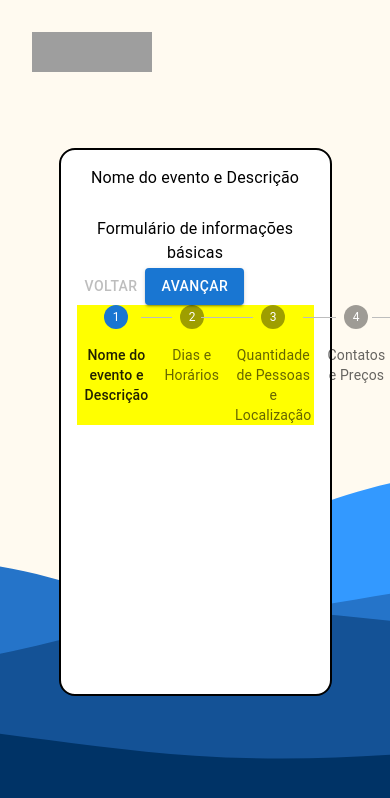
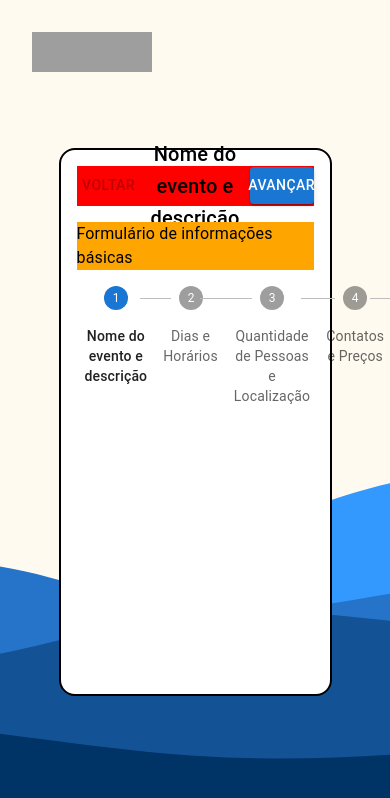
Before and after one commit to thiagoisdead/frontend, a Next.js app: page /events/createEvent in a window 390 px wide. Shown: the top 798 px of the page. Built offline with nearby package versions, Linux system fonts and the light colour scheme; grey boxes are pictures that could not be loaded.

Commit message:
refatoração de box para grid, para responsividade

```diff
--- a/src/app/events/createEvent/page.tsx
+++ b/src/app/events/createEvent/page.tsx
@@ -1,12 +1,12 @@
 'use client'
-import { Box, Button, Step, StepLabel, Stepper, TextField, Typography } from '@mui/material';
+import { Box, Button, FormControl, Step, StepButton, StepLabel, Stepper, TextField, Typography } from '@mui/material';
 import { useState } from 'react';
 import '../../styles/events.css'
 import { Grid } from '@mui/system';
 import Image from 'next/image';
 import { useRouter } from 'next/navigation';
 
-const steps = ['Nome do evento e Descrição', 'Dias e Horários', 'Quantidade de Pessoas e Localização', 'Contatos e Preços', 'Proibições', 'Adicionais opcionais', 'Finalização'];
+const steps = ['Nome do evento e descrição', 'Dias e Horários', 'Quantidade de Pessoas e Localização', 'Contatos e Preços', 'Proibições', 'Adicionais opcionais', 'Finalização'];
 
 export default function EventStepper() {
   const [activeStep, setActiveStep] = useState(0);
@@ -21,9 +21,16 @@ export default function EventStepper() {
       case 0:
         return <Typography>Formulário de informações básicas</Typography>;
       case 1:
-        return <Grid container spacing={2}>
-          <TextField type='text' label={'Oii'}></TextField>
-        </Grid>
+        return (
+          <Grid container spacing={2}>
+            <Grid size={{ lg: 12, sm: 12 }}>
+              <TextField type='text' label={'Oii'}></TextField>
+            </Grid>
+            <Grid size={{ lg: 12, sm: 12 }}>
+              <TextField type='text' label={'Oii'}></TextField>
+            </Grid>
+          </Grid>
+        )
       case 2:
         return <Typography>Revise e confirme seu evento</Typography>;
       case 3:
@@ -54,19 +61,33 @@ export default function EventStepper() {
           }}
         />
       </Box>
-
-      <Box sx={{ width: '70%', height: '65%', bgcolor: 'white', border: '2px solid black', borderRadius: 4, display: 'flex', flexDirection: 'column', boxSizing: 'border-box', p: 2 }}>
-        <Box sx={{ height: '100%', width: '100%' }}>
-          <Box sx={{ display: 'flex', justifyContent: 'center', widht: '100%', height: '10%', textAlign: 'center' }}>
-            <Typography>{steps[activeStep]}</Typography>
-          </Box>
-          <Box sx={{ display: 'flex', justifyContent: 'center', widht: '100%', height: '10%', textAlign: 'center' }}>
-            {renderStepContent(activeStep)}
-          </Box>
-          <Box>
-            <Button disabled={activeStep === 0} onClick={handleBack}>
+      <Box
+        sx={{
+          width: '70%',
+          height: '65%',
+          bgcolor: 'white',
+          border: '2px solid black',
+          borderRadius: 4,
+          display: 'flex',
+          flexDirection: 'column',
+          boxSizing: 'border-box',
+          p: 2,
+          justifyContent: 'space-between',
+        }}
+      >
+        <Grid container spacing={2} sx={{ flex: 1, display: 'flex', flexDirection: 'column' }}>
+          <Box display="flex" justifyContent="space-between" alignItems="center" bgcolor={'red'} width="100%" sx={{ height: 40 }}>
+            <Button
+              disabled={activeStep === 0}
+              onClick={handleBack}
+            >
               Voltar
             </Button>
+
+            <Typography variant="h6" align="center">
+              {steps[activeStep]}
+            </Typography>
+
             <Button
               variant="contained"
               onClick={handleNext}
@@ -75,16 +96,24 @@ export default function EventStepper() {
               Avançar
             </Button>
           </Box>
-          <Box sx={{ bgcolor: 'yellow' }}>
-            <Stepper activeStep={activeStep} alternativeLabel>
-              {steps.map((label) => (
+          {/* Conteúdo do step */}
+          <Grid size={{ xs: 12 }} display="flex" justifyContent="center" bgcolor={'orange'} alignItems="center">
+            {renderStepContent(activeStep)}
+          </Grid>
+
+          {/* Stepper */}
+          <Grid size={{ xs: 12 }}>
+            <Stepper activeStep={activeStep} alternativeLabel nonLinear>
+              {steps.map((label, index) => (
                 <Step key={label}>
-                  <StepLabel>{label}</StepLabel>
+                  <StepButton onClick={() => setActiveStep(index)}>
+                    {label}
+                  </StepButton>
                 </Step>
               ))}
             </Stepper>
-          </Box>
-        </Box>
+          </Grid>
+        </Grid>
       </Box>
     </Box>
   );
```
